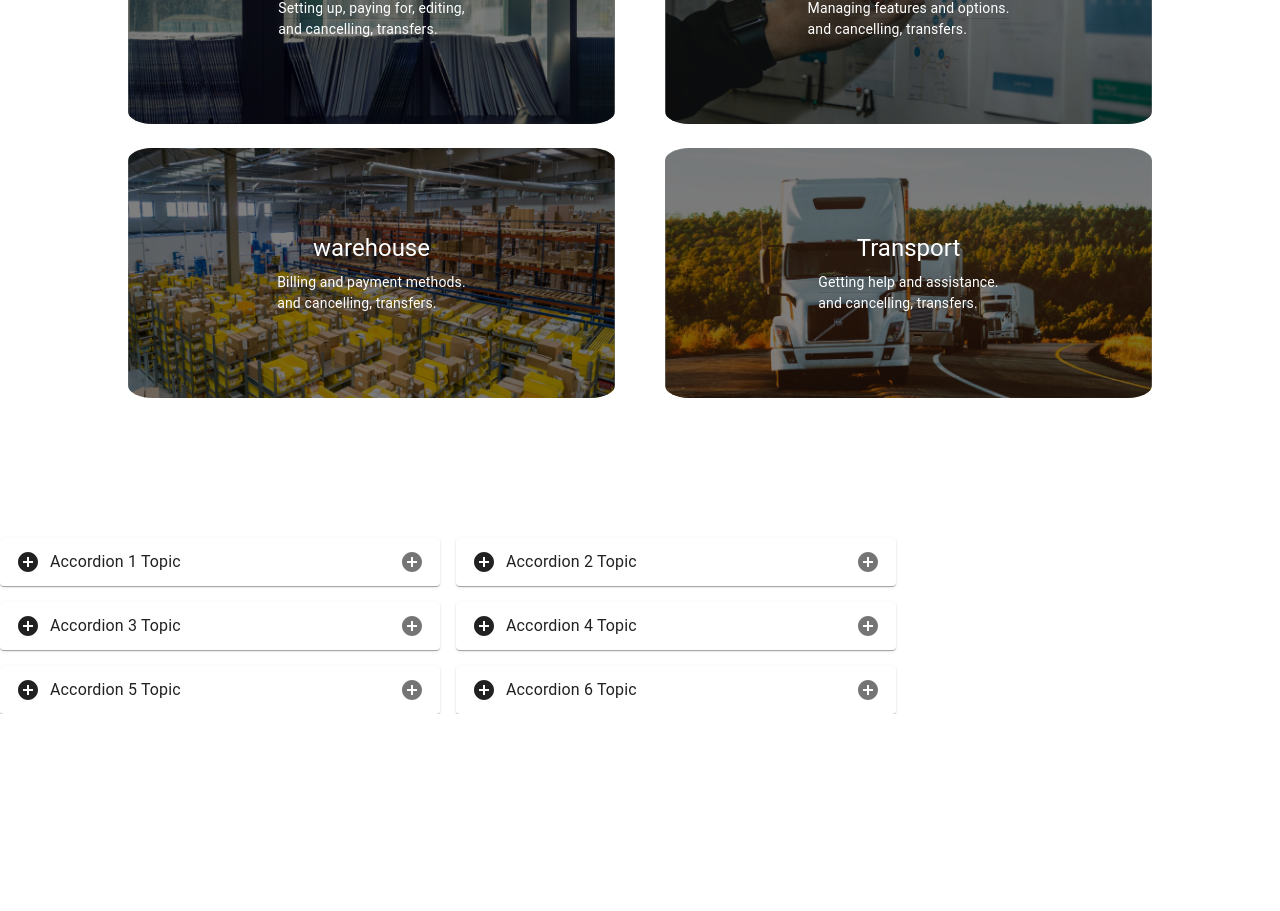
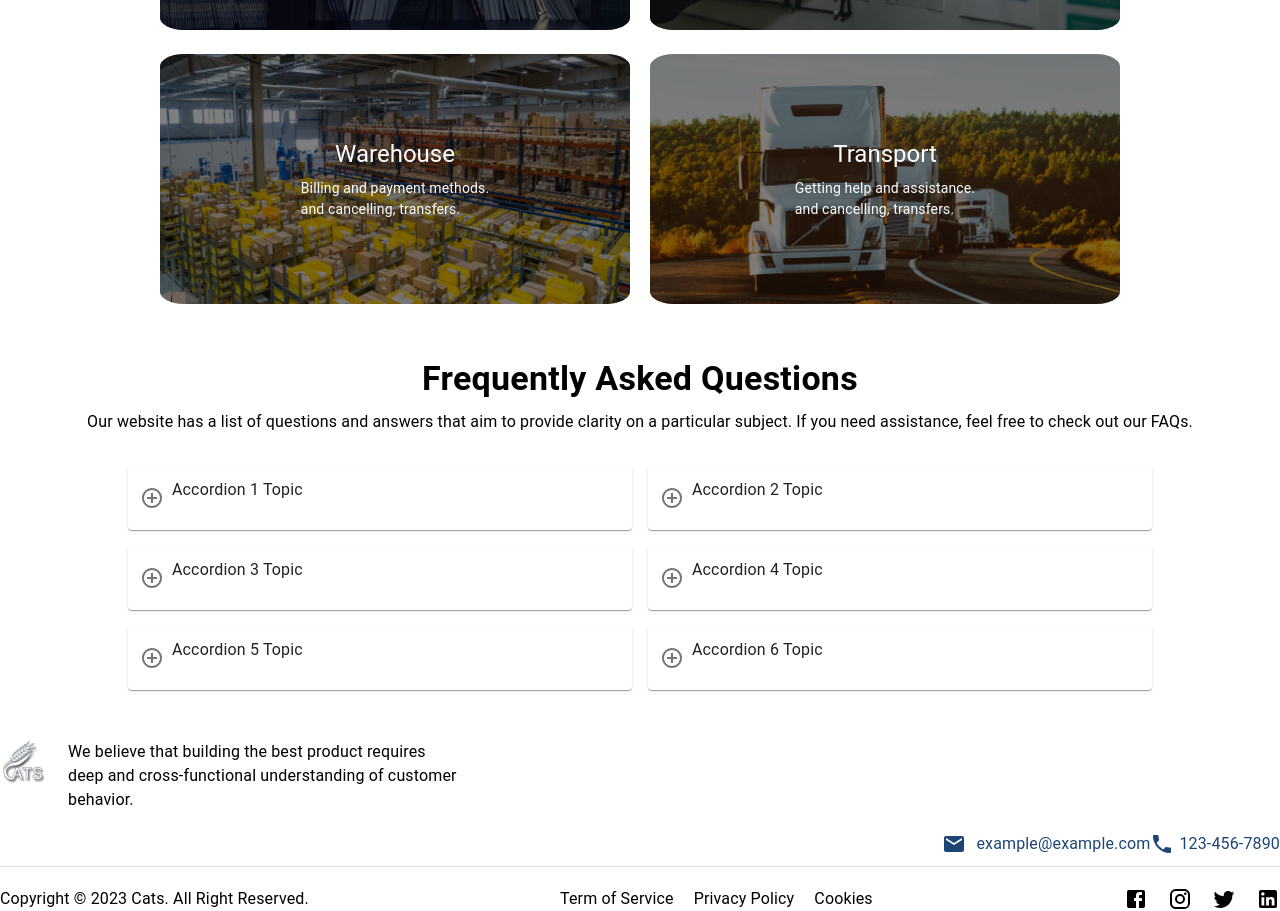
Before and after one commit to yitethio/cats_help_portal, a React (Create React App) app: page / in a window 1280 px wide. Shown: the part 560-1471 px from the top of the page. Before the commit the page ends 1274 px from the top, so only its background shows below. Built offline with nearby package versions, Linux system fonts and the light colour scheme.

Commit message:
done with the home page

```diff
--- a/src/pages/cards.js
+++ b/src/pages/cards.js
@@ -7,7 +7,7 @@ import Transport from '../img/Transport.png';
 
 const CardItem = ({ title, description, image }) => {
   return (
-    <Box sx={{ width:'500px', position: 'relative', borderRadius: '5%', flexWrap: "wrap", }}>
+    <Box sx={{ width: '100%', position: 'relative', borderRadius: '5%', flexWrap: "wrap", }}>
       <img src={image} alt="" style={{ width: '100%', height: 250, objectFit: 'cover', borderRadius: '5%' }} />
       <Box
         sx={{
@@ -42,27 +42,16 @@ function MyCard() {
   return (
     <div
       style={{
-        display: 'flex',
-        flexDirection: 'column',
-        alignItems: 'center',
-        justifyContent: 'center',
-        height: '100vh', // Adjust this as needed
-        width: '100%', // Adjust this to allow for more horizontal space
+        display: 'grid',
+        gridTemplateColumns: 'repeat(auto-fill, minmax(400px, 1fr))',
+        gap: '20px',
+        paddingInline: '160px'
       }}
     >
-
-      <div style={{ marginBottom: '20px', width: '80%'}}>
-        <div style={{ display: 'flex', gap:"50px", flexDirection: 'row' }}>
-          <CardItem title="Introduction" description="Setting up, paying for, editing," image={Intro} />
-          <CardItem title="Planning" description="Managing features and options." image={Plann} />
-        </div>
-      </div>
-      <div style={{ width: '80%' }}>
-        <div style={{ display: 'flex', gap:"50px", flexDirection: 'row' }}>
-          <CardItem title="warehouse" description="Billing and payment methods." image={Warehouse} />
-          <CardItem title="Transport" description="Getting help and assistance." image={Transport} />
-        </div>
-      </div>
+      <CardItem title="Introduction" description="Setting up, paying for, editing," image={Intro} />
+      <CardItem title="Planning" description="Managing features and options." image={Plann} />
+      <CardItem title="Warehouse" description="Billing and payment methods." image={Warehouse} />
+      <CardItem title="Transport" description="Getting help and assistance." image={Transport} />
     </div>
   );
 }
--- a/src/pages/faq.js
+++ b/src/pages/faq.js
@@ -1,14 +1,22 @@
-import React, { useState } from 'react';
-import { Accordion, AccordionSummary, AccordionDetails, Typography, Grid } from '@mui/material';
-import { AddCircle, RemoveCircle } from '@mui/icons-material';
+import React from 'react';
+import { Accordion, AccordionSummary, AccordionDetails, Typography, Grid, IconButton, Box } from '@mui/material';
+import { AddCircleOutline } from '@mui/icons-material';
 
-const AccordionItem = ({ topic, details, index, expanded, handleAccordionChange }) => {
+const AccordionItem = ({ topic, details }) => {
+  const [expanded, setExpanded] = React.useState(false);
+
+  const handleToggle = () => {
+    setExpanded(!expanded);
+  };
+
   return (
     <Grid item xs={6}>
-      <Accordion expanded={expanded} onChange={() => handleAccordionChange(index)}>
-        <AccordionSummary expandIcon={<AddCircle />} aria-controls={`panel${index}a-content`} id={`panel${index}a-header`}>
-          {expanded ? <RemoveCircle /> : <AddCircle />}
-          <Typography style={{ marginLeft: '10px' }}>{topic}</Typography>
+      <Accordion expanded={expanded} onChange={handleToggle}>
+        <AccordionSummary aria-controls="panel-content" id="panel-header">
+          <IconButton  edge="start" aria-label="expand">
+            <AddCircleOutline />
+          </IconButton>
+          <Typography>{topic}</Typography>
         </AccordionSummary>
         <AccordionDetails>
           <Typography>{details}</Typography>
@@ -19,47 +27,19 @@ const AccordionItem = ({ topic, details, index, expanded, handleAccordionChange
 };
 
 const MultipleAccordions = () => {
-  const [expanded1, setExpanded1] = useState(false);
-  const [expanded2, setExpanded2] = useState(false);
-  const [expanded3, setExpanded3] = useState(false);
-  const [expanded4, setExpanded4] = useState(false);
-  const [expanded5, setExpanded5] = useState(false);
-  const [expanded6, setExpanded6] = useState(false);
-
-  const handleAccordionChange = (index) => {
-    switch (index) {
-      case 1:
-        setExpanded1(!expanded1);
-        break;
-      case 2:
-        setExpanded2(!expanded2);
-        break;
-      case 3:
-        setExpanded3(!expanded3);
-        break;
-      case 4:
-        setExpanded4(!expanded4);
-        break;
-      case 5:
-        setExpanded5(!expanded5);
-        break;
-      case 6:
-        setExpanded6(!expanded6);
-        break;
-      default:
-        break;
-    }
-  };
-
   return (
-    <Grid container spacing={2} justifyContent="center">
-      <AccordionItem topic="Accordion 1 Topic" details="Accordion 1 Details" index={1} expanded={expanded1} handleAccordionChange={handleAccordionChange} />
-      <AccordionItem topic="Accordion 2 Topic" details="Accordion 2 Details" index={2} expanded={expanded2} handleAccordionChange={handleAccordionChange} />
-      <AccordionItem topic="Accordion 3 Topic" details="Accordion 3 Details" index={3} expanded={expanded3} handleAccordionChange={handleAccordionChange} />
-      <AccordionItem topic="Accordion 4 Topic" details="Accordion 4 Details" index={4} expanded={expanded4} handleAccordionChange={handleAccordionChange} />
-      <AccordionItem topic="Accordion 5 Topic" details="Accordion 5 Details" index={5} expanded={expanded5} handleAccordionChange={handleAccordionChange} />
-      <AccordionItem topic="Accordion 6 Topic" details="Accordion 6 Details" index={6} expanded={expanded6} handleAccordionChange={handleAccordionChange} />
-    </Grid>
+    <Box display="flex" justifyContent="center" mt={4} style={{
+      width: "100vw", paddingInline: "10%"
+    }}>
+      <Grid container spacing={2} >
+        <AccordionItem topic="Accordion 1 Topic" details="Accordion 1 Details" />
+        <AccordionItem topic="Accordion 2 Topic" details="Accordion 2 Details" />
+        <AccordionItem topic="Accordion 3 Topic" details="Accordion 3 Details" />
+        <AccordionItem topic="Accordion 4 Topic" details="Accordion 4 Details" />
+        <AccordionItem topic="Accordion 5 Topic" details="Accordion 5 Details" />
+        <AccordionItem topic="Accordion 6 Topic" details="Accordion 6 Details" />
+      </Grid>
+    </Box>
   );
 };
 
--- /dev/null
+++ b/src/pages/footer.js
@@ -0,0 +1,56 @@
+import React from 'react';
+import CatsLogo from "../img/cats-logo.png";
+import { Link, Typography, Divider } from '@mui/material';
+import { Email, Phone, Facebook, Instagram, Twitter, LinkedIn  } from '@mui/icons-material';
+
+function Footer() {
+    return (
+        <>
+            <div style={{ display: 'flex', alignItems: 'flex-start', marginBottom: '20px' }}>
+                <img src={CatsLogo} alt="Cats Logo" style={{ marginRight: '20px' }} />
+                <Typography>
+                    We believe that building the best product requires <br></br>
+                    deep and cross-functional understanding of customer<br></br>
+                    behavior.
+                </Typography>
+            </div>
+            <div style={{ display: 'flex', justifyContent: 'flex-end', alignItems: 'center', color: '#1C4575', marginBottom: '10px' }}>
+    <div style={{ display: 'flex', gap: '5px', alignItems: 'center' }}>
+        <Email />
+        <Link href="mailto:example@example.com" color="inherit" underline="none">
+            <Typography style={{ marginLeft: '5px' }}>example@example.com</Typography>
+        </Link>
+    </div>
+    <div style={{ display: 'flex', alignItems: 'center', gap: '5px' }}>
+        <Phone />
+        <Typography>123-456-7890</Typography>
+    </div>
+</div>
+
+
+            <Divider />
+            <div style={{ display: 'flex', justifyContent: 'space-between', marginTop: '20px', alignItems: 'center' }}>
+                <Typography>Copyright © 2023 Cats. All Right Reserved.</Typography>
+                <div style={{ display: 'flex', gap: '20px' }}>
+                    <Link href="https://www.facebook.com/" color="inherit" underline="none">
+                        <Typography>Term of Service</Typography>
+                    </Link>
+                    <Link href="https://twitter.com/" color="inherit" underline="none">
+                        <Typography>Privacy Policy</Typography>
+                    </Link>
+                    <Link href="https://www.instagram.com/" color="inherit" underline="none">
+                        <Typography>Cookies</Typography>
+                    </Link>
+                </div>
+                <div style={{ display: 'flex', gap: '20px' }}>
+                    <Facebook />
+                    <Instagram />
+                    <Twitter />
+                    <LinkedIn />
+                </div>
+            </div>
+        </>
+    );
+}
+
+export default Footer;
--- a/src/pages/header.js
+++ b/src/pages/header.js
@@ -1,7 +1,7 @@
 import React from 'react';
 import { AppBar, Toolbar, Typography, Divider } from '@mui/material';
 import Link from '@mui/material/Link';
-import CatsLogo from "../img/cats-logo.png"; // Renamed to CatsLogo
+import CatsLogo from "../img/cats-logo.png";
 
 const Header = () => {
   const headerStyle = {
--- a/src/pages/home.js
+++ b/src/pages/home.js
@@ -4,6 +4,8 @@ import Cards from './cards';
 import { Typography } from '@mui/material';
 import SearchBar from './search_bar';
 import Faq from '../pages/faq';
+import Footer from './footer';
+import { display } from '@mui/system';
 
 function Home() {
   return (
@@ -17,11 +19,24 @@ function Home() {
         </Typography>
 
         <SearchBar/>
+        <div style={{ display: 'flex', marginBottom: '10px' }}>
+    <Typography variant="h6" style={{ fontWeight: 'bold', textAlign: 'left' }}>Get help on the following modules</Typography>
+</div>
 
       </div>
       <Cards />
-<div style={{width:"70%",display:'flex',alignItems:'center'}} ><Faq/></div>
+      <div style={{display:"flex",flexDirection:"column", justifyContent:'center', marginTop:"50px"}}>
+      <Typography variant="h4" style={{ fontWeight: 'bold', marginBottom: '10px', textAlign: 'center' }}>Frequently Asked Questions</Typography>
+          <Typography style={{ textAlign: 'center' }}>
+            Our website has a list of questions and answers that aim to provide clarity on a particular subject. If you need assistance, feel free to check out our FAQs.
+          </Typography>
 
+      </div>
+<div style={{width:"100%",display:'flex',alignItems:'center'}} >
+
+
+  <Faq/></div>
+     <div style={{marginTop:"50px"}}><Footer/></div>
     </>
   );
 }
```
